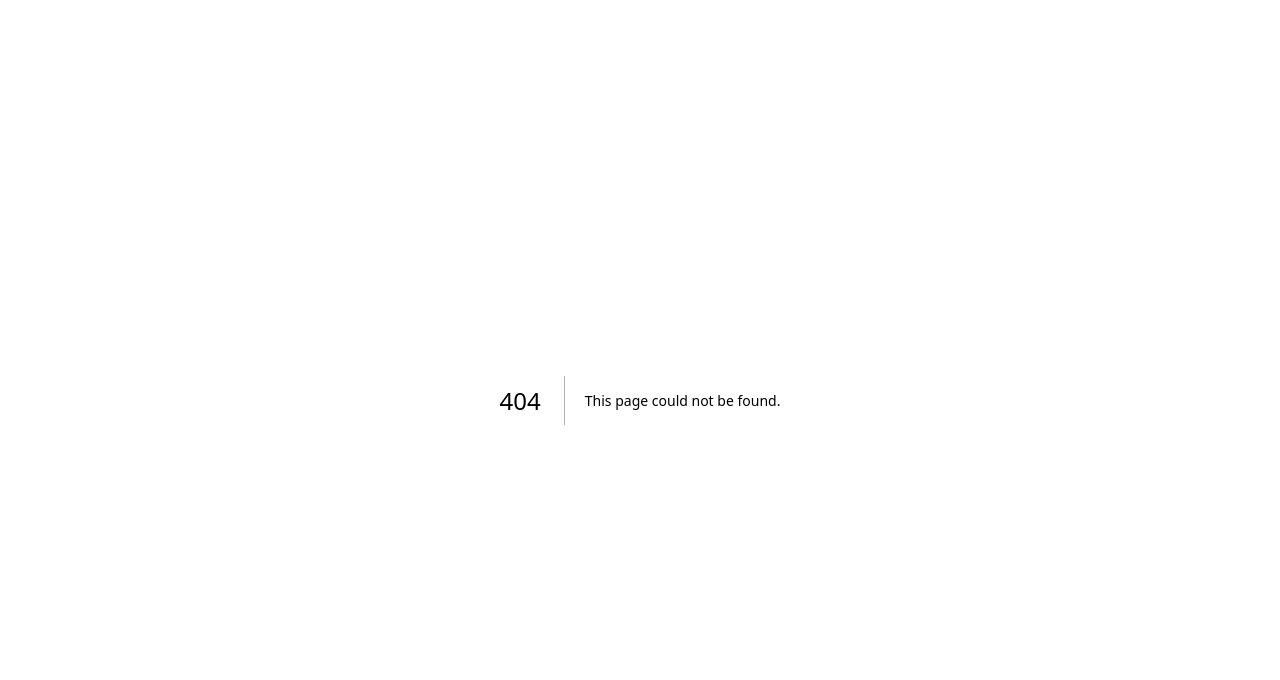
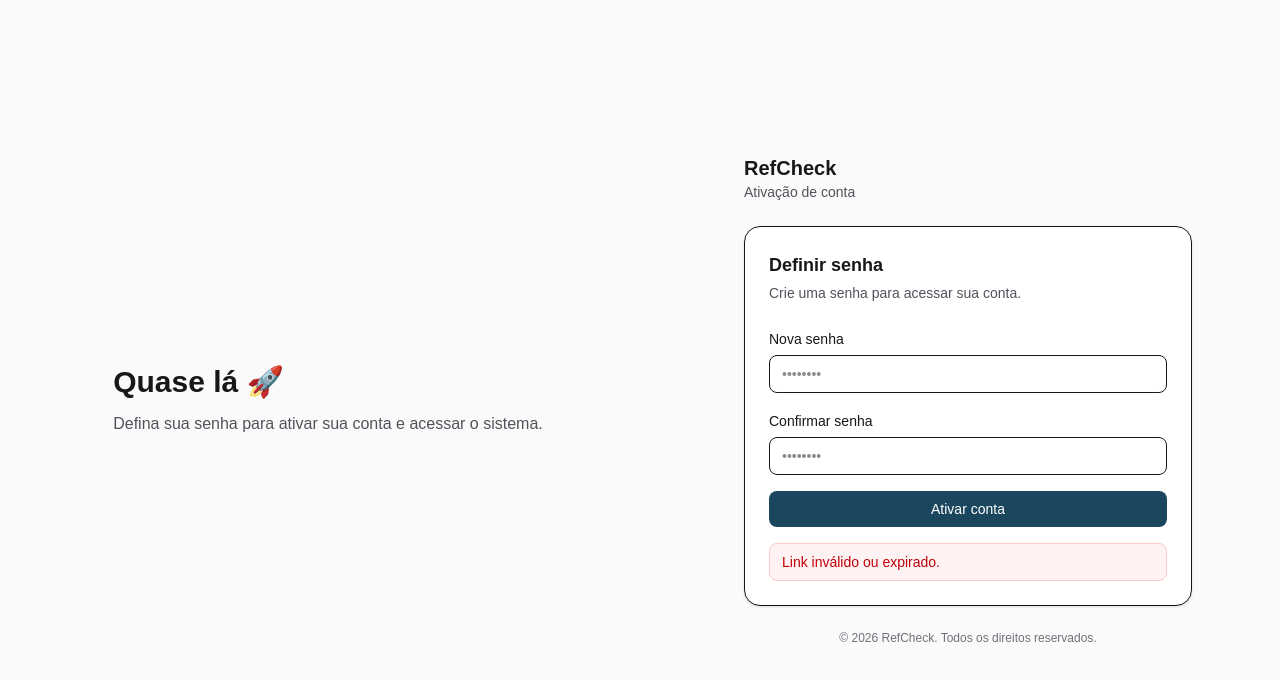
Before and after one commit to ABilesck01/ref-check-front, a Next.js app: page /auth/callback in a window 1280 px wide. Before the commit this address had no page. Shown: the top 680 px of the page. Built offline with nearby package versions, Linux system fonts and the light colour scheme; no server answers.

Commit message:
Add user invite

```diff
--- /dev/null
+++ b/app/auth/callback/page.tsx
@@ -0,0 +1,152 @@
+"use client";
+
+import { useEffect, useState } from "react";
+import { useRouter } from "next/navigation";
+import { createBrowserSupabase } from "@/app/lib/supabase/browser";
+
+export default function CallbackPage() {
+  const supabase = createBrowserSupabase();
+  const router = useRouter();
+
+  const [loading, setLoading] = useState(true);
+  const [password, setPassword] = useState("");
+  const [confirmPassword, setConfirmPassword] = useState("");
+  const [error, setError] = useState<string | null>(null);
+  const [success, setSuccess] = useState(false);
+
+  useEffect(() => {
+    const init = async () => {
+      const { data, error } = await supabase.auth.getSession();
+
+      if (error || !data.session) {
+        setError("Link inválido ou expirado.");
+      }
+
+      setLoading(false);
+    };
+
+    init();
+  }, []);
+
+  async function handleSubmit(e: React.FormEvent) {
+    e.preventDefault();
+    setError(null);
+
+    if (password.length < 6) {
+      return setError("A senha deve ter pelo menos 6 caracteres.");
+    }
+
+    if (password !== confirmPassword) {
+      return setError("As senhas não coincidem.");
+    }
+
+    const { error } = await supabase.auth.updateUser({
+      password,
+    });
+
+    if (error) {
+      setError(error.message);
+      return;
+    }
+
+    setSuccess(true);
+
+    setTimeout(() => {
+      router.push("/app");
+    }, 1500);
+  }
+
+  return (
+    <div className="min-h-screen bg-zinc-50 flex">
+      {/* Lado esquerdo */}
+      <div className="hidden lg:flex flex-1 items-center justify-center p-10">
+        <div className="max-w-md">
+          <div className="text-3xl font-semibold text-zinc-900">
+            Quase lá 🚀
+          </div>
+          <p className="mt-3 text-zinc-600">
+            Defina sua senha para ativar sua conta e acessar o sistema.
+          </p>
+        </div>
+      </div>
+
+      {/* Card */}
+      <div className="flex-1 flex items-center justify-center p-6">
+        <div className="w-full max-w-md">
+          <div className="mb-6">
+            <div className="text-xl font-semibold text-zinc-900">
+              RefCheck
+            </div>
+            <div className="text-sm text-zinc-600">
+              Ativação de conta
+            </div>
+          </div>
+
+          <div className="rounded-2xl border bg-white p-6 shadow-sm">
+            <h1 className="text-lg font-semibold text-zinc-900">
+              Definir senha
+            </h1>
+            <p className="mt-1 text-sm text-zinc-600">
+              Crie uma senha para acessar sua conta.
+            </p>
+
+            {loading ? (
+              <div className="mt-6 text-sm text-zinc-500">
+                Validando convite...
+              </div>
+            ) : success ? (
+              <div className="mt-6 rounded-lg border border-green-200 bg-green-50 px-3 py-2 text-sm text-green-700">
+                Conta ativada com sucesso! Redirecionando...
+              </div>
+            ) : (
+              <form onSubmit={handleSubmit} className="mt-6 space-y-4">
+                <div>
+                  <label className="text-sm font-medium text-zinc-900">
+                    Nova senha
+                  </label>
+                  <input
+                    type="password"
+                    placeholder="••••••••"
+                    value={password}
+                    onChange={(e) => setPassword(e.target.value)}
+                    className="mt-1 w-full rounded-lg border px-3 py-2 text-sm text-zinc-900 bg-white outline-none focus:ring-2 focus:ring-zinc-200"
+                  />
+                </div>
+
+                <div>
+                  <label className="text-sm font-medium text-zinc-900">
+                    Confirmar senha
+                  </label>
+                  <input
+                    type="password"
+                    placeholder="••••••••"
+                    value={confirmPassword}
+                    onChange={(e) => setConfirmPassword(e.target.value)}
+                    className="mt-1 w-full rounded-lg border px-3 py-2 text-sm text-zinc-900 bg-white outline-none focus:ring-2 focus:ring-zinc-200"
+                  />
+                </div>
+
+                <button
+                  type="submit"
+                  className="w-full rounded-lg bg-[color:var(--primary)] px-4 py-2 text-sm font-medium text-white hover:opacity-95 active:opacity-90"
+                >
+                  Ativar conta
+                </button>
+
+                {error && (
+                  <div className="rounded-lg border border-red-200 bg-red-50 px-3 py-2 text-sm text-red-700">
+                    {error}
+                  </div>
+                )}
+              </form>
+            )}
+          </div>
+
+          <p className="mt-6 text-center text-xs text-zinc-500">
+            © {new Date().getFullYear()} RefCheck. Todos os direitos reservados.
+          </p>
+        </div>
+      </div>
+    </div>
+  );
+}
--- a/app/middleware.ts
+++ b/app/middleware.ts
@@ -29,7 +29,12 @@ export async function middleware(req: NextRequest) {
   const path = req.nextUrl.pathname;
 
   const isAuthPage = path.startsWith("/auth");
+  const isCallback = path.startsWith("/auth/callback");
   const isAppPage = path.startsWith("/app");
+
+  if (isCallback) {
+    return res;
+  }
 
   // NÃO LOGADO → só pode acessar /auth
   if (!user && isAppPage) {
```
